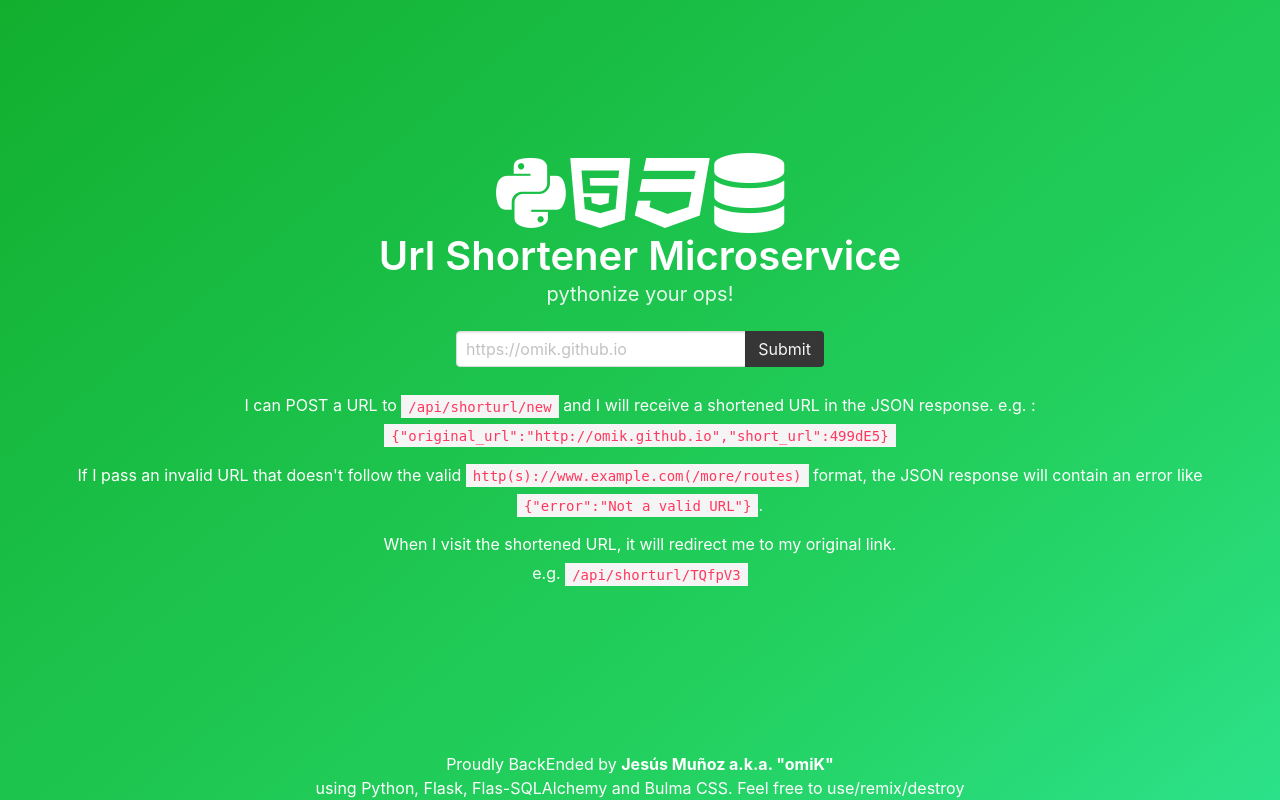
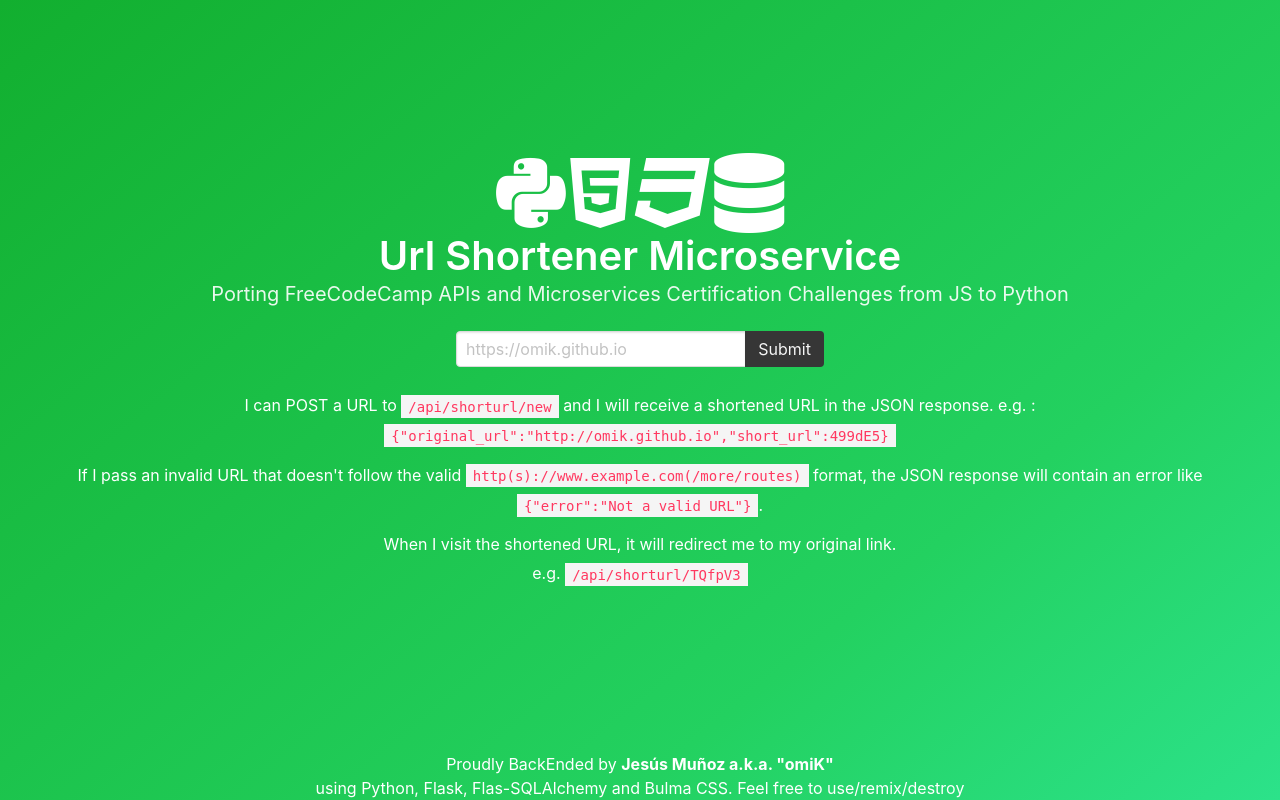
Before and after one commit to omik-fsp/fsp-url-shortener, a Flask app: page / in a window 1280 px wide. Run offline with Flask 2, Linux system fonts and the light colour scheme; some libraries are stand-ins or nearby versions.

Commit message:
Update index.html

```diff
--- a/app/templates/index.html
+++ b/app/templates/index.html
@@ -34,7 +34,7 @@
           Url Shortener Microservice
         </p>
         <p class="subtitle">
-          pythonize your ops!
+          Porting FreeCodeCamp APIs and Microservices Certification Challenges from JS to Python
         </p>
         <div class="columns is-centered">
           <div class="column is-4">
```
